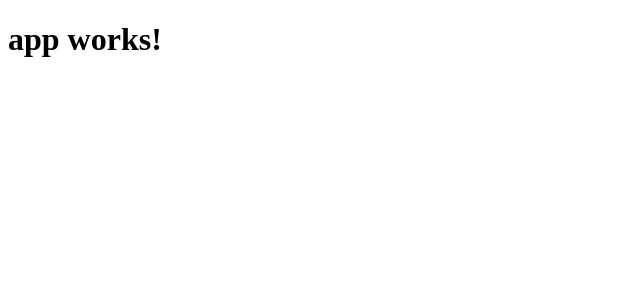
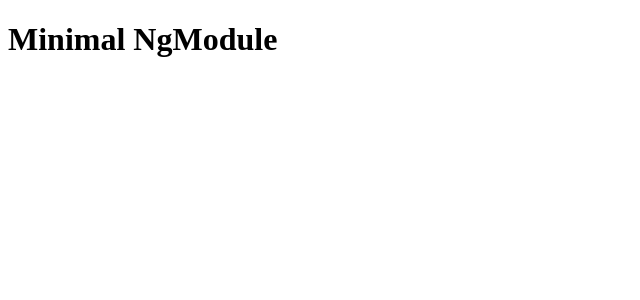
Before and after one commit to giuliannosbrugnera/angular-2-modules, an Angular app: page / in a window 1280 px wide. Shown: the top 300 px of the page, without its empty margins (0-640 px from the left). Built offline with nearby package versions, Linux system fonts and the light colour scheme.

Commit message:
Minimal example

```diff
--- a/src/app/app.component.ts
+++ b/src/app/app.component.ts
@@ -1,10 +1,9 @@
 import { Component } from '@angular/core';
 
 @Component({
-  selector: 'app-root',
-  templateUrl: './app.component.html',
-  styleUrls: ['./app.component.css']
+  selector: 'my-app',
+  template: '<h1>{{title}}</h1>',
 })
 export class AppComponent {
-  title = 'app works!';
+  title = 'Minimal NgModule';
 }
--- a/src/index.html
+++ b/src/index.html
@@ -1,5 +1,6 @@
 <!doctype html>
 <html>
+
 <head>
   <meta charset="utf-8">
   <title>Angular2Advanced</title>
@@ -8,7 +9,9 @@
   <meta name="viewport" content="width=device-width, initial-scale=1">
   <link rel="icon" type="image/x-icon" href="favicon.ico">
 </head>
+
 <body>
-  <app-root>Loading...</app-root>
+  <my-app></my-app>
 </body>
+
 </html>
```
Also changed, not shown: src/app/app.module.ts (+3 -12 lines).
